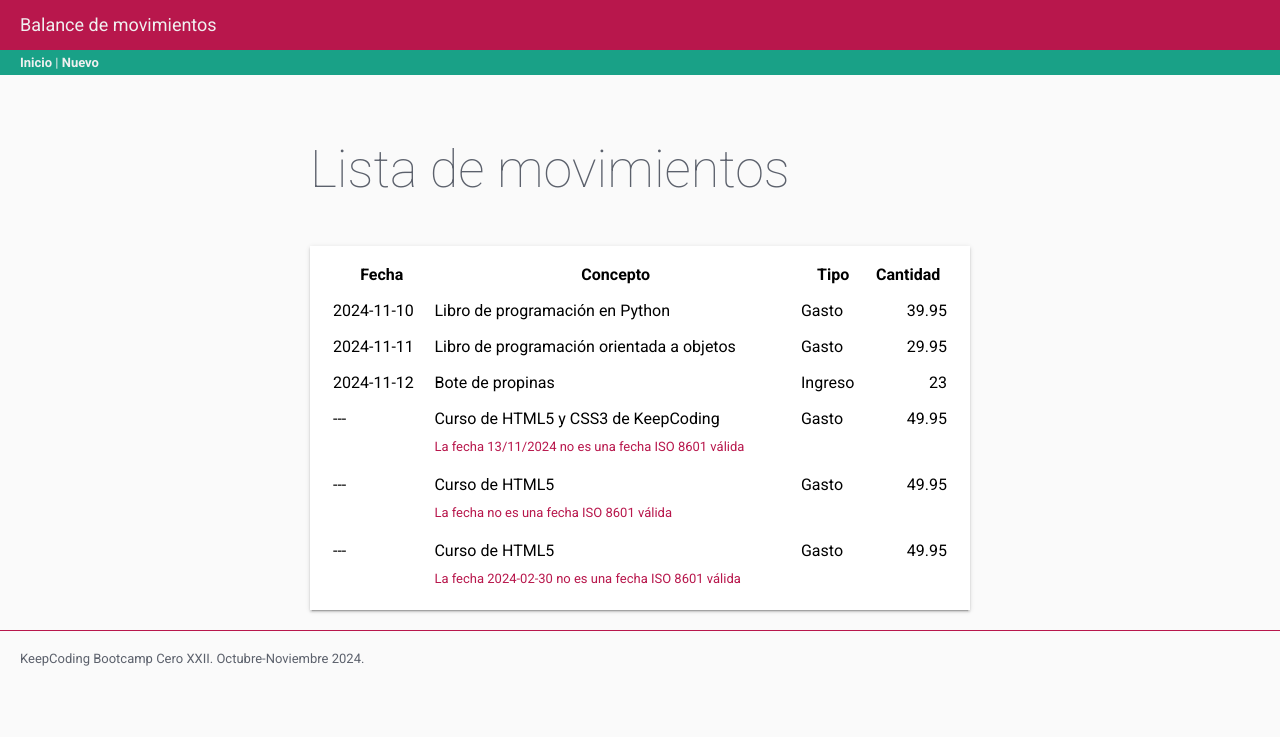
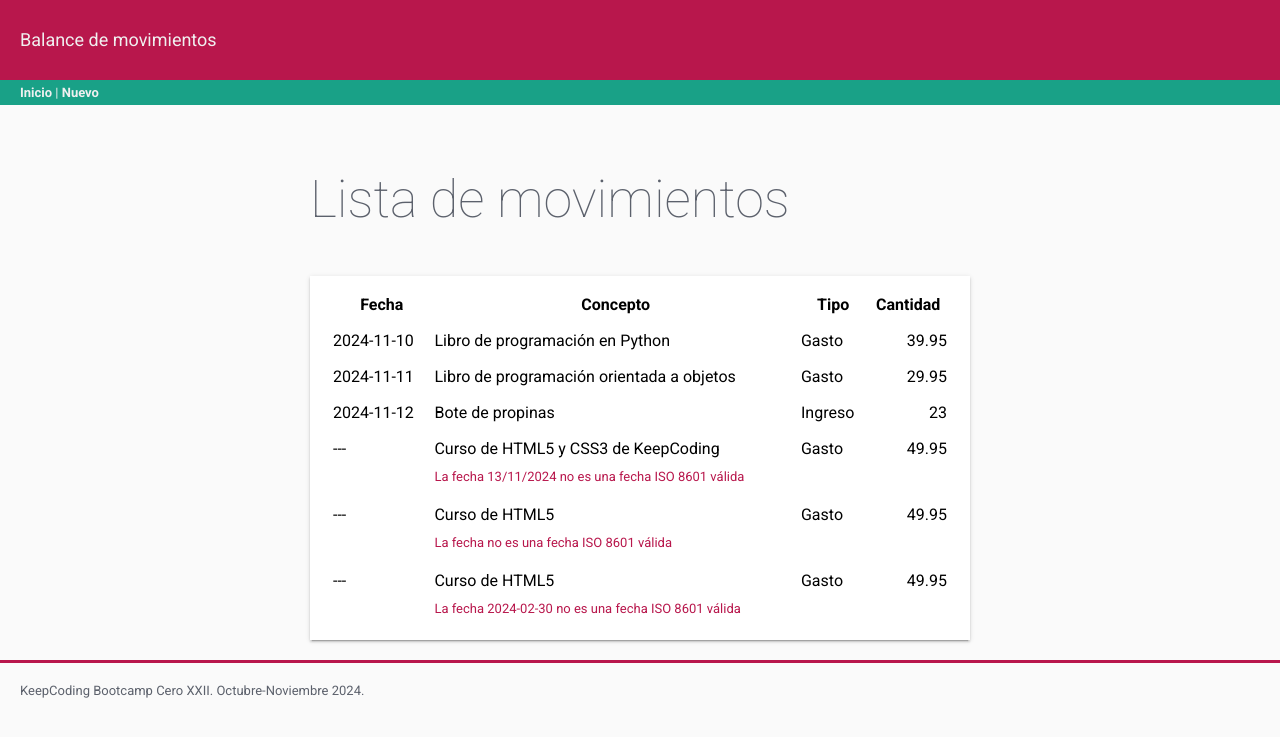
Before and after one commit to claudiadevis/hello_flask, a Flask app: page / in a window 1280 px wide. Shown: the top 737 px of the page. Run offline with Flask 3, Linux system fonts and the light colour scheme.

Commit message:
feat: custom properties (variables CSS3)

```diff
--- a/balance/static/css/styles.css
+++ b/balance/static/css/styles.css
@@ -1,15 +1,28 @@
+:root {
+  --primary-color: #b8174c;
+  --secondary-color: #19a187;
+
+  --neutral-100: #f0f0f0;
+  --neutral-60: #666666;
+
+  --error-color: var(--primary-color);
+
+  --standard-border: solid 3px var(--primary-color);
+}
+
 header {
-  background-color: #b8174c;
-  color: #f0f0f0;
-  height: 50px;
-  line-height: 50px;
+  --header-height: 80px;
+  background-color: var(--primary-color);
+  color: var(--neutral-100);
+  height: var(--header-height);
+  line-height: var(--header-height);
   padding-left: 20px;
   font-size: large;
 }
 
 .navbar {
-  background-color: #19a187;
-  color: #f0f0f0;
+  background-color: var(--secondary-color);
+  color: var(--neutral-100);
   height: 25px;
   line-height: 25px;
   padding-left: 20px;
@@ -21,7 +34,7 @@ header {
 .navbar a:hover,
 .navbar a:active,
 .navbar a:focus {
-  color: #f0f0f0;
+  color: var(--neutral-100);
 }
 
 .main {
@@ -42,11 +55,11 @@ header {
 .tabla .lista-vacia {
   text-align: center;
   padding: 25px;
-  color: #666666;
+  color: var(--neutral-60);
 }
 
 .tabla .error {
-  color: #b8174c;
+  color: var(--error-color);
   font-size: small;
   margin: 0 0 10px 0;
   line-height: 1rem;
@@ -54,5 +67,5 @@ header {
 
 .footer {
   padding: 20px;
-  border-top: solid thin #b8174c;
+  border-top: var(--standard-border);
 }
--- a/balance/templates/base.html
+++ b/balance/templates/base.html
@@ -13,7 +13,7 @@
   <header>Balance de movimientos</header>
 
   <nav class="navbar">
-    <a>Inicio</a>
+    <a href="/">Inicio</a>
     |
     <a href="/nuevo">Nuevo</a>
   </nav>
```
